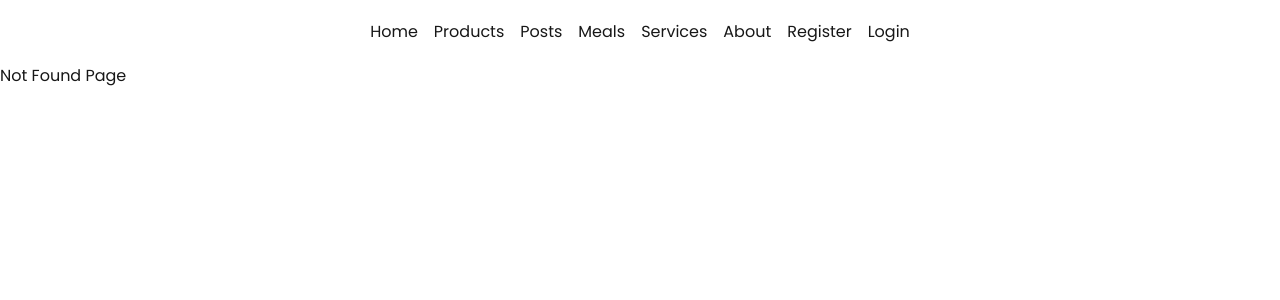
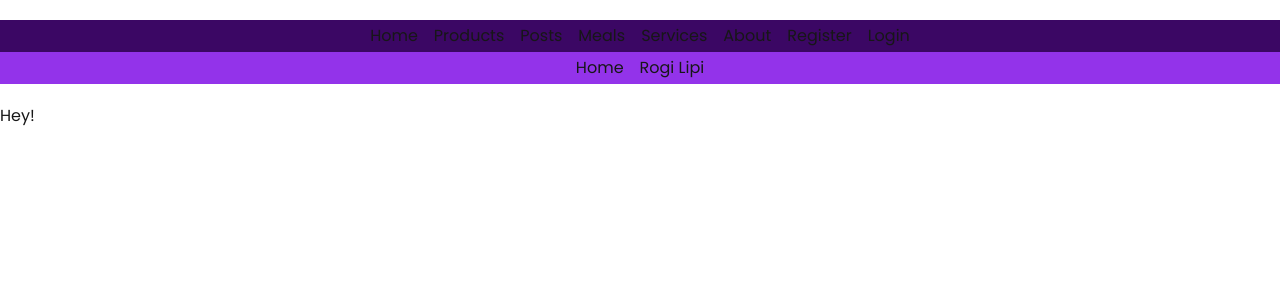
Before and after one commit to AUS8970/My-First-Nextjs-App, a Next.js app: page /rogiLipi in a window 1280 px wide. Before the commit this address had no page. Shown: the top 300 px of the page. Built offline with nearby package versions, Linux system fonts and the light colour scheme.

Commit message:
create rogi lipi

```diff
--- a/src/app/components/Navber.jsx
+++ b/src/app/components/Navber.jsx
@@ -12,8 +12,8 @@ export default function Navber() {
   } else {
     return (
       <div>
-        <nav className='flex justify-center py-5'>
-          <ul className="flex gap-4">
+        <nav className='flex flex-col justify-center items-center py-5'>
+          <ul className="flex items-center justify-center py-1 gap-4 bg-purple-950 w-full">
             <Link href={"/"}> <li className=""> Home </li> </Link>
             <Link href={"/products"}> <li className=""> Products </li> </Link>
             <Link href={"/posts"}> <li className=""> Posts </li> </Link>
@@ -24,6 +24,10 @@ export default function Navber() {
             <LoginButton />
             {/* <Register /> */}
           </ul>
+          <ul className="flex items-center justify-center py-1 gap-4 bg-purple-600 w-full">
+            <Link href={"/"}> <li className=""> Home </li> </Link>
+            <Link href={"/rogiLipi"}> <li className=""> Rogi Lipi </li> </Link>
+          </ul>
         </nav>
       </div>
     )
--- /dev/null
+++ b/src/app/rogiLipi/page.jsx
@@ -0,0 +1,9 @@
+import React from 'react'
+
+export default function RogiLipi() {
+  return (
+    <div>
+      Hey!
+    </div>
+  )
+}
```
